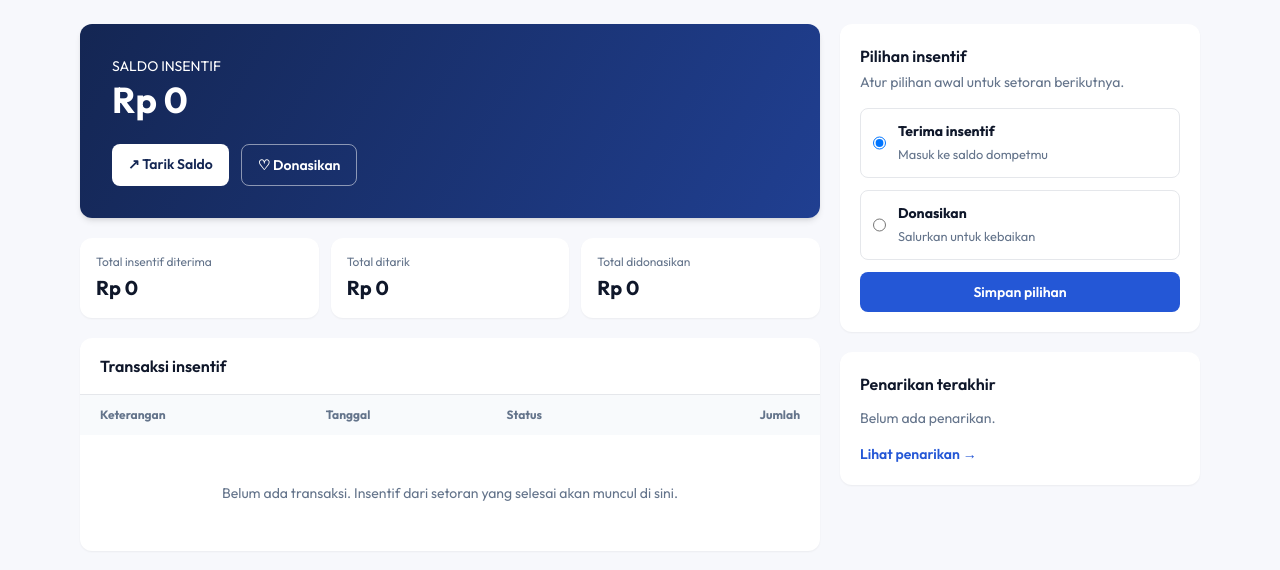
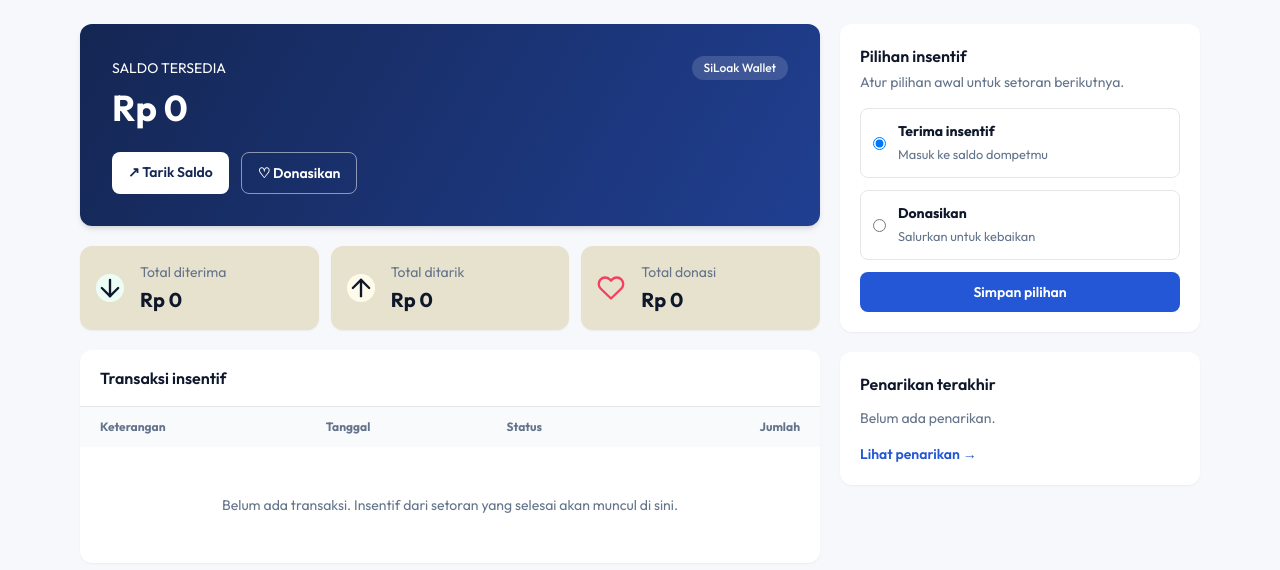
Before and after one commit to SiLoak/website, a Django app: page /wallet/ in a window 1280 px wide. Shown: the part 156-726 px from the top of the page. Run offline with Django 5.2, Linux system fonts and the light colour scheme; the visitor is signed in with stand-in values (Sample User, id 1); data comes from the database, SQL or seed files in the repository; data that the repository does not hold is empty.

Commit message:
feat: integrate waste preference and redesign wallet page

```diff
--- a/templates/components/lucide_icon.html
+++ b/templates/components/lucide_icon.html
@@ -21,5 +21,11 @@
     <path d="M20.8 4.6a5.5 5.5 0 0 0-7.8 0L12 5.7l-1.1-1.1a5.5 5.5 0 0 0-7.8 7.8l1.1 1.1L12 21l7.8-7.5 1.1-1.1a5.5 5.5 0 0 0-.1-7.8Z"/>
   {% elif name == "info" %}
     <circle cx="12" cy="12" r="10"/><path d="M12 16v-4"/><path d="M12 8h.01"/>
+  {% elif name == "arrow-right"}
+    <path d="M5 12h14"/><path d="m12 5 7 7-7 7"/>
+  {% elif name == "arrow-up" %}
+    <path d="M12 19V5"/><path d="m5 12 7-7 7 7"/>
+{% elif name == "arrow-down" %}
+    <path d="M12 5v14"/><path d="m19 12-7 7-7-7"/>
   {% endif %}
 </svg>
--- a/templates/history.html
+++ b/templates/history.html
@@ -22,15 +22,15 @@
     {% endif %}
 
     <section class="grid gap-4 sm:grid-cols-3" aria-label="Ringkasan setoran">
-      <div class="rounded-xl border border-border-slate bg-surface-card p-5 shadow-sm">
+      <div class="rounded-xl border border-border-slate bg-surface-card p-5 shadow-sm" style="background-color: #E7E2CE;">
         <p class="text-sm text-text-body">Total pengajuan</p>
         <p class="mt-2 text-3xl font-bold text-text-primary">{{ total_submissions }}</p>
       </div>
-      <div class="rounded-xl border border-border-slate bg-surface-card p-5 shadow-sm">
+      <div class="rounded-xl border border-border-slate bg-surface-card p-5 shadow-sm" style="background-color: #E7E2CE;">
         <p class="text-sm text-text-body">Total berat terverifikasi</p>
         <p class="mt-2 text-3xl font-bold text-text-primary">{{ total_actual_weight|floatformat:2 }} <span class="text-base font-medium">kg</span></p>
       </div>
-      <div class="rounded-xl border border-border-slate bg-surface-card p-5 shadow-sm">
+      <div class="rounded-xl border border-border-slate bg-surface-card p-5 shadow-sm" style="background-color: #E7E2CE;">
         <p class="text-sm text-text-body">Perkiraan insentif terverifikasi</p>
         {% if unpriced_verified_count %}
           <p class="mt-2 text-2xl font-bold text-text-primary">Belum tersedia</p>
--- a/templates/wallet/wallet.html
+++ b/templates/wallet/wallet.html
@@ -22,7 +22,10 @@
             <div class="flex flex-col gap-5 lg:col-span-8">
                 <!-- Saldo Card -->
                 <section class="rounded-xl bg-[linear-gradient(120deg,#142653_0%,#203f91_100%)] p-6 text-white shadow-md sm:p-8">
-                    <p class="text-sm text-white">SALDO INSENTIF</p>
+                    <div class="mb-2 flex items-center justify-between gap-3">
+                        <p class="text-sm text-white">SALDO TERSEDIA</p>
+                        <span class="rounded-full bg-white/15 px-3 py-1 text-xs font-medium text-white">SiLoak Wallet</span>
+                    </div>
                     <p class="mt-1 text-4xl font-bold">Rp {{ wallet.balance|floatformat:0 }}</p>
 
                     <div class="mt-6 flex flex-wrap gap-3">
@@ -33,17 +36,32 @@
 
                 <!-- Stats Overview -->
                 <section class="grid grid-cols-1 gap-3 sm:grid-cols-3">
-                    <div class="rounded-xl bg-white p-4 shadow-sm">
-                        <p class="text-xs text-slate-500">Total insentif diterima</p>
-                        <p class="mt-1 text-xl font-bold">Rp {{ wallet.total_earned|floatformat:0 }}</p>
+                    <div class="flex items-center gap-4 rounded-xl p-4 shadow-sm" style="background-color: #E7E2CE;">
+                        <div class="flex h-[60px] w-[60px] shrink-0 items-center justify-center rounded-2xl bg-emerald-50">
+                            {% include "components/lucide_icon.html" with name="arrow-down" icon_class="h-7 w-7 text-emerald-600" only %}
+                        </div>
+                        <div>
+                            <p class="text-sm text-slate-500">Total diterima</p>
+                            <p class="mt-1 text-xl font-bold">Rp {{ wallet.total_withdrawn|floatformat:0 }}</p>
+                        </div>
                     </div>
-                    <div class="rounded-xl bg-white p-4 shadow-sm">
-                        <p class="text-xs text-slate-500">Total ditarik</p>
-                        <p class="mt-1 text-xl font-bold">Rp {{ wallet.total_withdrawn|floatformat:0 }}</p>
+                    <div class="flex items-center gap-4 rounded-xl p-4 shadow-sm" style="background-color: #E7E2CE;">
+                        <div class="flex h-[60px] w-[60px] shrink-0 items-center justify-center rounded-2xl bg-amber-50">
+                            {% include "components/lucide_icon.html" with name="arrow-up" icon_class="h-7 w-7 text-amber-600" only %}
+                        </div>
+                        <div>
+                            <p class="text-sm text-slate-500">Total ditarik</p>
+                            <p class="mt-1 text-xl font-bold">Rp {{ wallet.total_withdrawn|floatformat:0 }}</p>
+                        </div>
                     </div>
-                    <div class="rounded-xl bg-white p-4 shadow-sm">
-                        <p class="text-xs text-slate-500">Total didonasikan</p>
-                        <p class="mt-1 text-xl font-bold">Rp {{ wallet.total_donated|floatformat:0 }}</p>
+                    <div class="flex items-center gap-4 rounded-xl p-4 shadow-sm" style="background-color: #E7E2CE;">
+                        <div class="flex h-[60px] w-[60px] shrink-0 items-center justify-center rounded-2xl bg-rose-50 text-rose-500">
+                            {% include "components/lucide_icon.html" with name="heart" icon_class="h-7 w-7" only %}
+                        </div>
+                        <div>
+                            <p class="text-sm text-slate-500">Total donasi</p>
+                            <p class="mt-1 text-xl font-bold">Rp {{ wallet.total_donated|floatformat:0 }}</p>
+                        </div>
                     </div>
                 </section>
 
@@ -105,23 +123,23 @@
                         {% csrf_token %}
                         <input type="hidden" name="action" value="preference">
 
-                        <label class="flex gap-3 rounded-lg border p-3">
-                            <input type="radio" name="default_incentive" value="wallet" {% if wallet.default_incentive == 'wallet' %}checked{% endif %}>
+                        <label class="flex cursor-pointer items-center gap-3 rounded-lg border p-3 transition hover:bg-slate-50">
+                            <input type="radio" name="default_incentive" value="wallet" {% if wallet.default_incentive == 'wallet' %}checked{% endif %} class="accent-emerald-600">
                             <span>
                                 <b class="block text-sm">Terima insentif</b>
                                 <small class="text-slate-500">Masuk ke saldo dompetmu</small>
                             </span>
                         </label>
 
-                        <label class="flex gap-3 rounded-lg border p-3">
-                            <input type="radio" name="default_incentive" value="donation" {% if wallet.default_incentive == 'donation' %}checked{% endif %}>
+                        <label class="flex cursor-pointer items-center gap-3 rounded-lg border p-3 transition hover:bg-slate-50">
+                            <input type="radio" name="default_incentive" value="donation" {% if wallet.default_incentive == 'donation' %}checked{% endif %} class="accent-rose-500">
                             <span>
                                 <b class="block text-sm">Donasikan</b>
                                 <small class="text-slate-500">Salurkan untuk kebaikan</small>
                             </span>
                         </label>
 
-                        <button class="w-full rounded-lg bg-siloak-blue px-4 py-2.5 text-sm font-semibold text-white">Simpan pilihan</button>
+                        <button type="submit" class="w-full rounded-lg bg-siloak-blue px-4 py-2.5 text-sm font-semibold text-white transition hover:opacity-90">Simpan pilihan</button>
                     </form>
                 </section>
 
--- a/templates/wallet/withdraw.html
+++ b/templates/wallet/withdraw.html
@@ -148,7 +148,7 @@
                             </label>
 
                             <div class="relative">
-                                <span class="absolute left-3 top-1/2 -translate-y-1/2 text-sm font-semibold text-slate-500">Rp</span>
+                                <span class="absolute left-3 top-1/2 -translate-y-1/2 text-m font-semibold text-slate-500">Rp</span>
                                 <div>
                                     {{ field }}
                                 </div>
@@ -168,9 +168,7 @@
                             <button type="button" data-amount="100000"
                                     class="rounded-lg border border-[#dbe2ee] bg-white px-[11px] py-2 text-xs font-semibold text-[#142653] transition-colors hover:border-[#2457D6] hover:bg-[#eff4ff] hover:text-[#2457D6]">Rp100.000</button>
                             <button type="button" id="withdrawAll"
-                                    class="rounded-lg border border-[#2457D6] bg-white px-[11px] py-2 text-xs font-semibold text-[#2457D6] transition-colors hover:bg-[#eff4ff]">
-                                Tarik Semua Saldo
-                            </button>
+                                    class="rounded-lg border border-[#dbe2ee] bg-white px-[11px] py-2 text-xs font-semibold text-[#142653] transition-colors hover:border-[#2457D6] hover:bg-[#eff4ff] hover:text-[#2457D6]">Tarik Semua Saldo</button>
                         </div>
 
                         <div class="mt-4 flex justify-between text-xs">
--- a/wallet/forms.py
+++ b/wallet/forms.py
@@ -80,7 +80,7 @@ class WithdrawalForm(forms.Form):
             "min": "10000",
             "step": "1000",
             "placeholder": "Minimal Rp10.000",
-            "class": f"{WITHDRAWAL_FIELD_CLASSES} pl-10 text-xl font-bold",
+            "class": f"{WITHDRAWAL_FIELD_CLASSES} pl-10 text-m font-semibold",
         }),
     )
 
@@ -132,7 +132,7 @@ class DonationForm(forms.Form):
             "min": "1000",
             "step": "1000",
             "placeholder": "Minimal Rp1.000",
-            "class": DONATION_FIELD_CLASSES,
+            "class": f"{DONATION_FIELD_CLASSES} pl-10 text-m font-semibold",
         }),
     )
     message = forms.CharField(
--- a/wallet/views.py
+++ b/wallet/views.py
@@ -27,7 +27,7 @@ def wallet_index(request):
             return redirect("wallet:index")
     else:
         form = IncentivePreferenceForm(
-            initial={"default_incentive": wallet.default_incentive}
+            initial={"default_insentive": wallet.default_incentive}
         )
 
     return render(request, "wallet/wallet.html", {
```
Also changed, not shown: templates/wallet/donate.html (+11 -3 lines), waste/views.py (+7 -1 lines).
